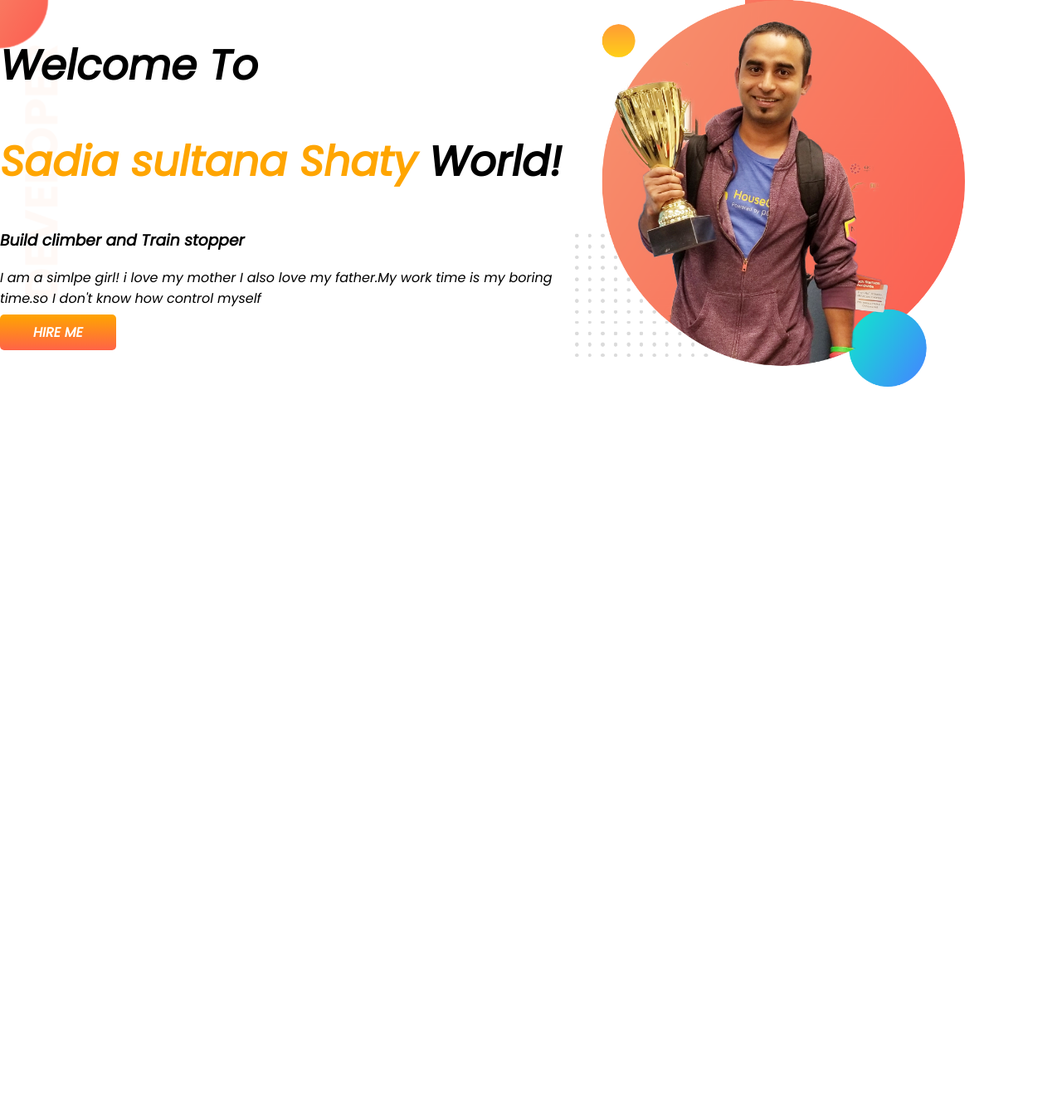
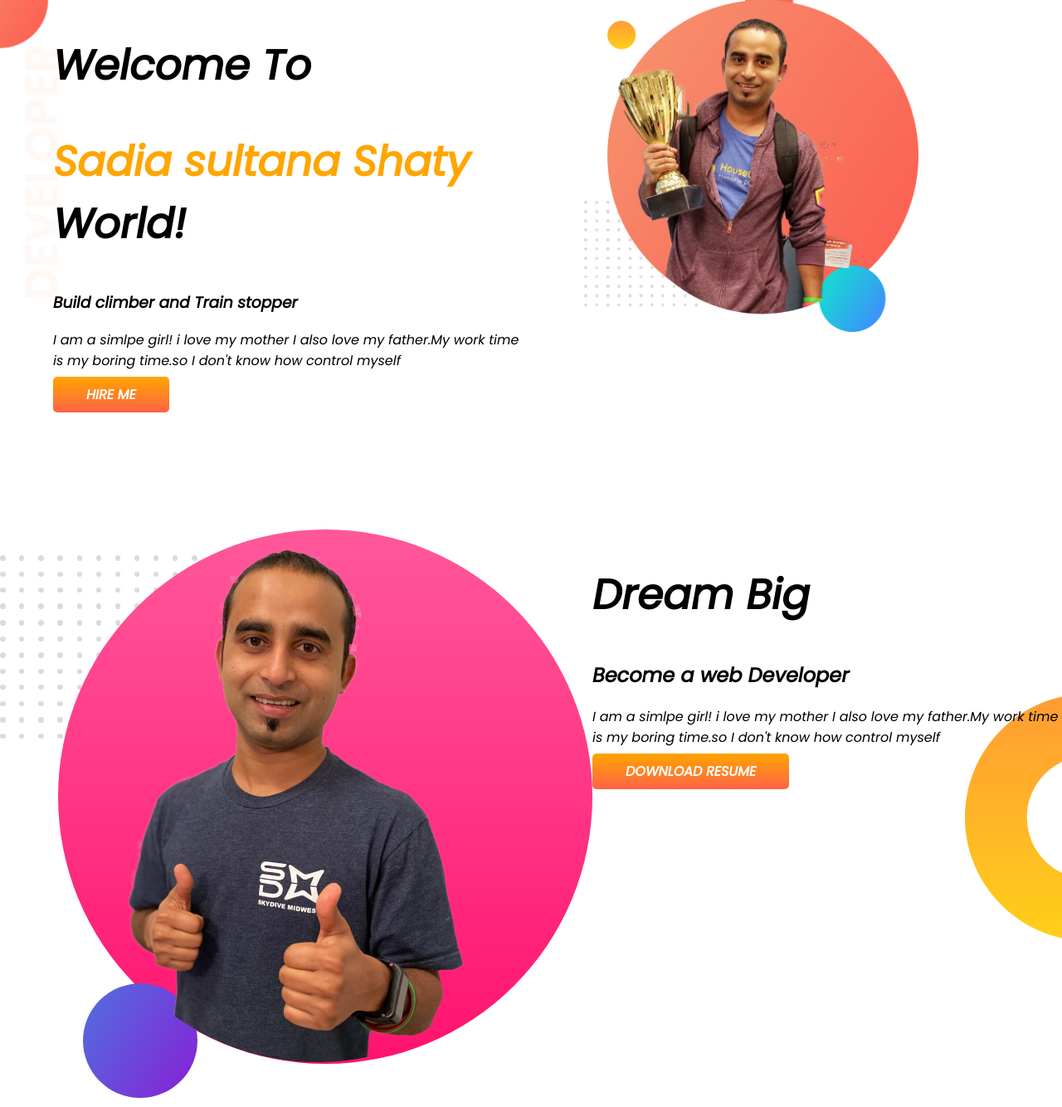
Before and after one commit to WalkerShahed-2021/developer-portfolio2, a plain HTML site: page index.html in a window 1280 px wide. Shown: the whole page at 83% size. Before the commit the page ends 800 px from the top, so only its background shows below. Drawn offline with Linux system fonts and the light colour scheme.

Commit message:
dream added

```diff
--- a/index.html
+++ b/index.html
@@ -15,7 +15,7 @@
   </head>
   <body>
     <section class="top-banner">
-          <div class="half-width">
+                <div class="helf-width2">
                     <h1>Welcome To</h1>
                     <h1><span class="orange-color">Sadia sultana Shaty</span> World!</h1>
                     <h3>Build climber and Train stopper</h3>
@@ -25,8 +25,20 @@
                     </p>
                     <a class="link-button" target="_blank" href="https://web.programming-hero.com/update-1/video/update-1-4-5-put-container-side-by-side-image-size-link-button-style">HIRE ME</a>
                   </div>
-        <div class="half-width">
+                    <div class="helf-width2">
                       <img src="imags/jhankar.png" alt="" />
+                </div>
+    </section>
+    <section class="dream-big">
+        <div helf-width2>
+             <img src="imags/jhankar2.png" alt="">
+        </div>
+        <div helf-width2>
+           <h1>Dream Big</h1>
+            <h2>Become a web Developer</h2>
+            <p>I am a simlpe girl! i love my mother I also love my father.My work time
+                is my boring time.so I don't know how control myself</p>
+            <a class="link-button" target="blank" href="">DOWNLOAD RESUME</a>
         </div>
     </section>
   </body>
--- a/style.css
+++ b/style.css
@@ -1,6 +1,6 @@
 body{
     font-family: 'Poppins', sans-serif;
-    margin:0px ;
+    margin:0;
 }
 h1{
     font-size: 50px; ;
@@ -10,16 +10,17 @@ h1{
 }
 section{
       display: flex;
+      margin-bottom:150px ;
 }
-.haif-width{
+.helf-width2{
       width: 50%;
-      padding-left:2% ;
+      padding-left: 5%;
 }
-  .half-width img{
-      width:80% ;
+  .helf-width2 img{
+      width:70% ;
   }
   .link-button{
-      text-decoration:none;
+      text-decoration: none;
       background-image: linear-gradient(orange,tomato);
       padding: 10px 40px;
       color: white;
@@ -28,5 +29,10 @@ section{
   }
   .top-banner{
     background-image: url(imags/top-banner.png);
-    background-repeat:no repeat ;
+    background-repeat: no repeat ;
   }
+  .dream-big{
+   background-image:url(imags/dream-bg.png) ;
+   background-repeat: no-repeat;
+   background-position:right ;
+  }
```
Lines whose indentation alone changed are shown as unchanged.
